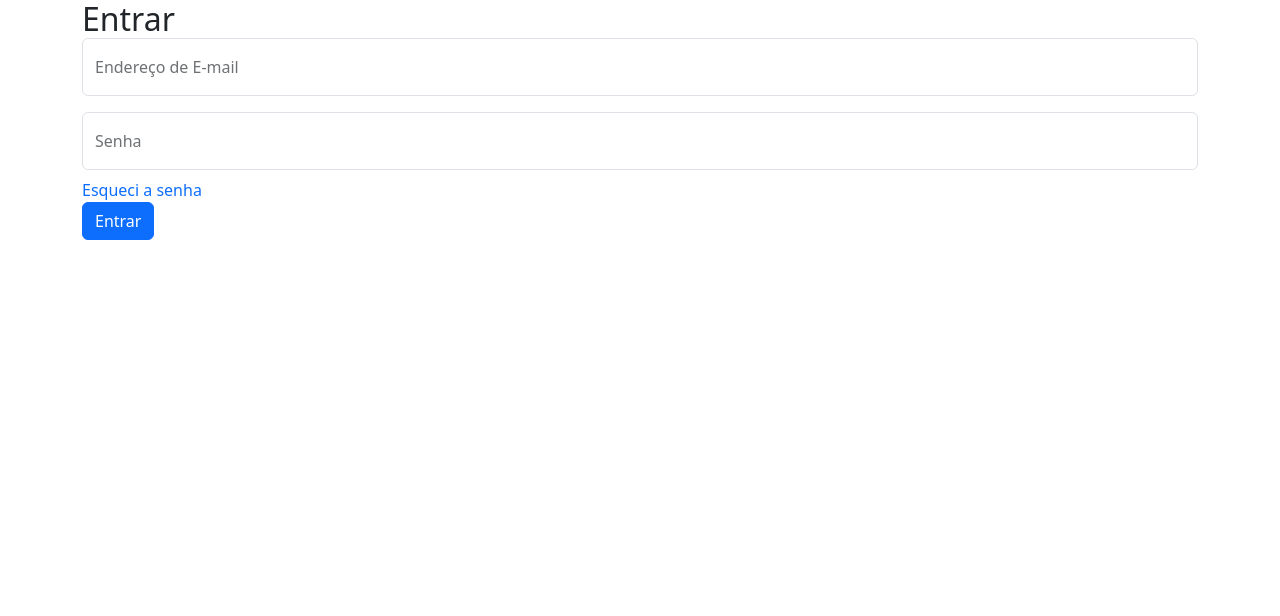
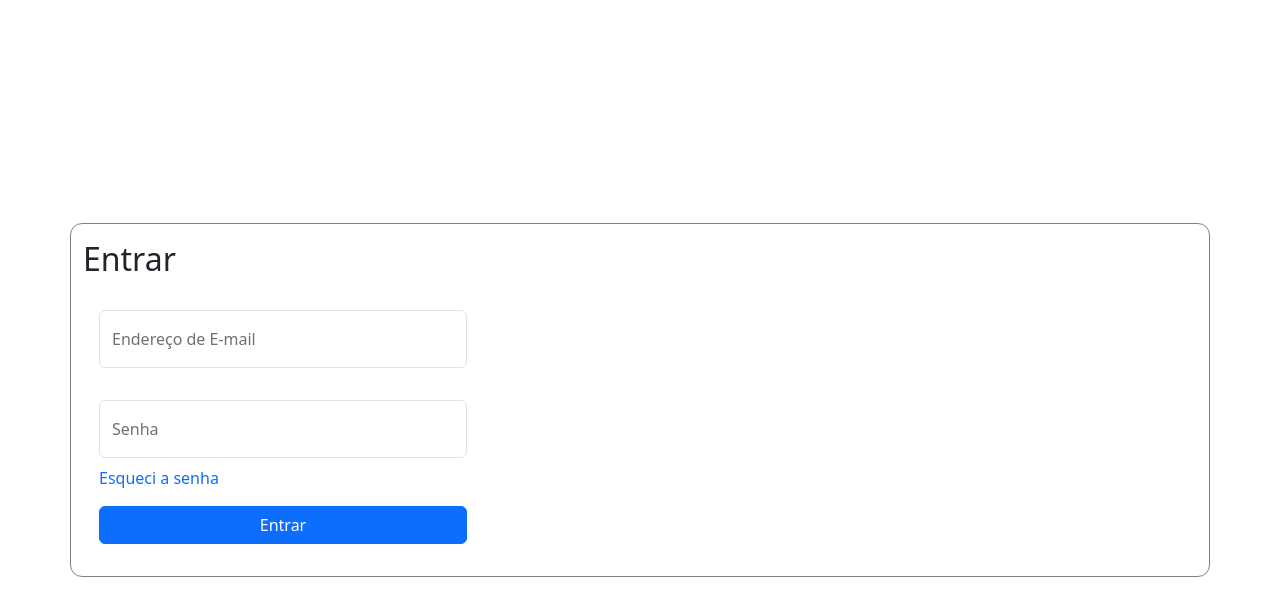
Before and after one commit to yVittinho/TaskMNG_frontend, a website with bundled scripts: page src/pages/login.html in a window 1280 px wide. Built offline with nearby package versions, Linux system fonts and the light colour scheme.

Commit message:
fix: consertando endereços de sub-pastas

```diff
--- a/src/pages/login.html
+++ b/src/pages/login.html
@@ -10,7 +10,7 @@
       rel="stylesheet"
       href="../../vendor/bootstrap/css/bootstrap.min.css"
     />
-    <link rel="stylesheet" href="./css/login.css" />
+    <link rel="stylesheet" href="../../src/css/login.css" />
   </head>
   <body>
     <section class="container-md login__container">
```
